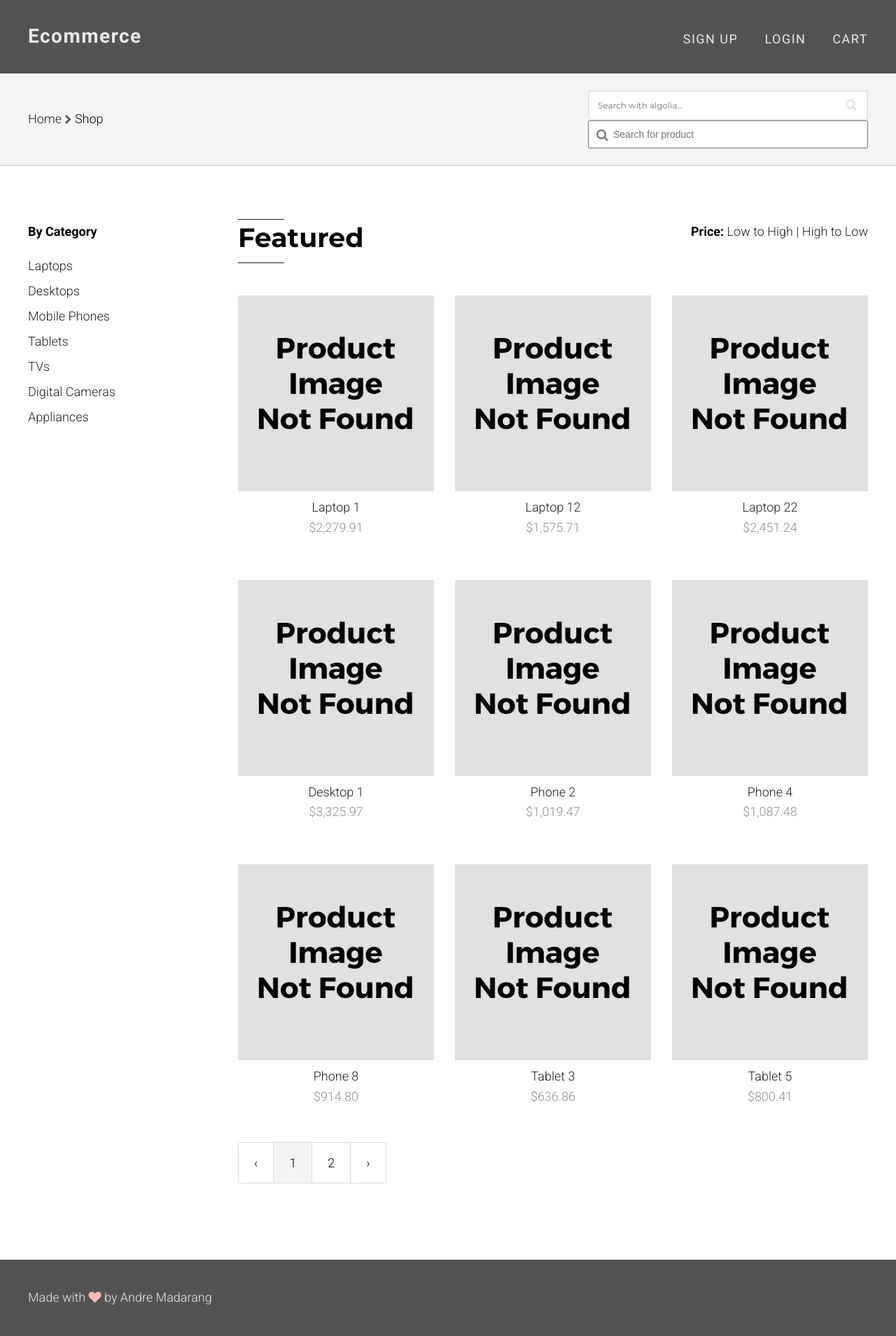
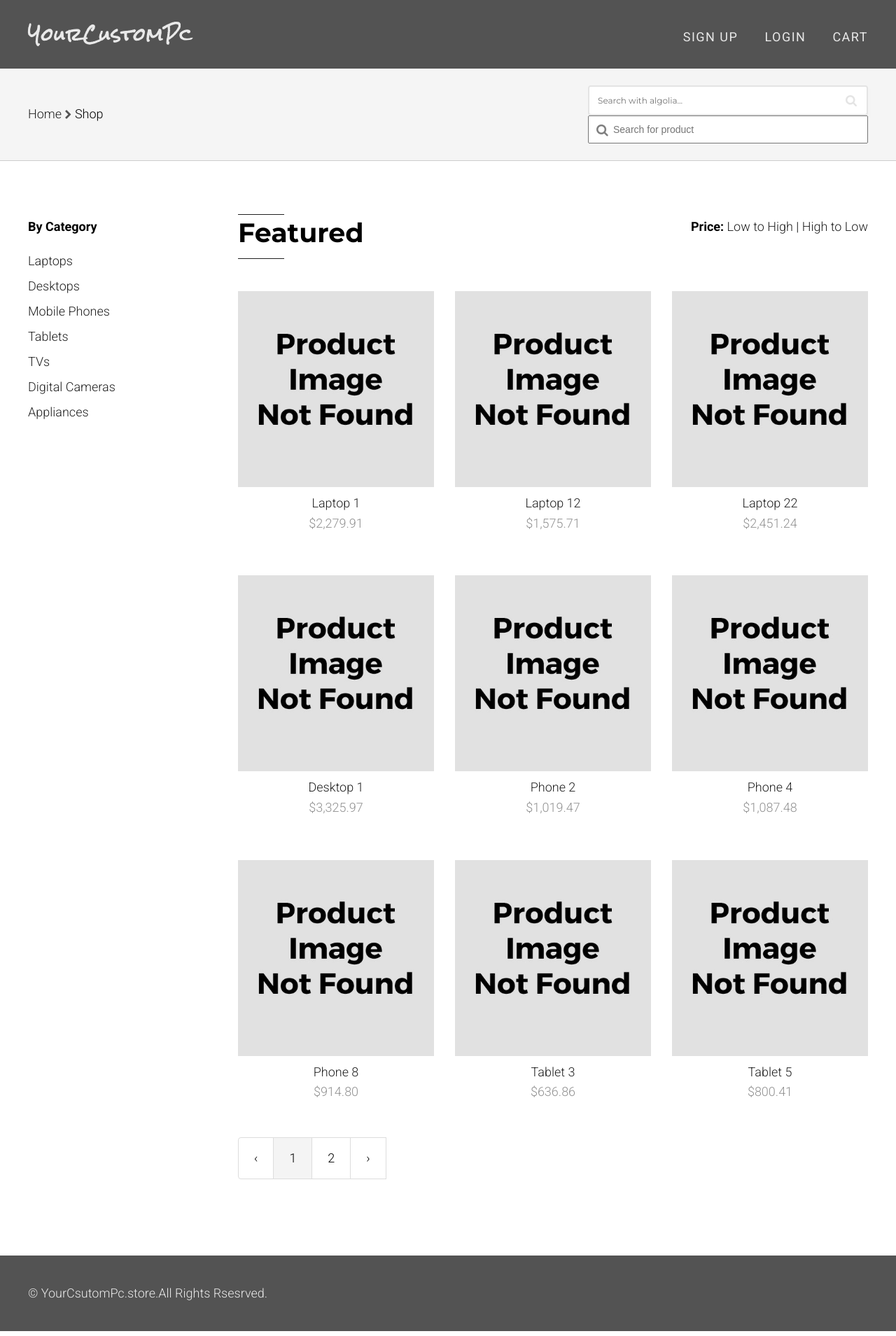
Before and after one commit to tauseef-dev/wdl-laravel, a Laravel app: page /shop in a window 1280 px wide. Shown: the whole page at 70% size. Run offline with Laravel 8, Linux system fonts and the light colour scheme; data comes from the database, SQL or seed files in the repository; data that the repository does not hold is empty; parts of the project's set-up code (start-up, migrations or seed data) failed here and were passed over; some libraries are stand-ins or nearby versions.

Commit message:
cahnges 2

```diff
--- a/resources/views/partials/footer.blade.php
+++ b/resources/views/partials/footer.blade.php
@@ -1,6 +1,6 @@
 <footer>
     <div class="footer-content container">
-        <div class="made-with">Made with <i class="fa fa-heart heart"></i> by Andre Madarang</div>
+        <div class="made-with">&copy; YourCsutomPc.store.All Rights Rsesrved.</div>
         {{ menu('footer', 'partials.menus.footer') }}
     </div> <!-- end footer-content -->
 </footer>
--- a/resources/views/partials/nav.blade.php
+++ b/resources/views/partials/nav.blade.php
@@ -1,7 +1,11 @@
+<head>
+        <link href="https://fonts.googleapis.com/css2?family=Permanent+Marker&family=Rock+Salt&display=swap" rel="stylesheet">
+</head>
+
 <header>
     <div class="top-nav container">
       <div class="top-nav-left">
-          <div class="logo"><a href="/">Ecommerce</a></div>
+          <div style="font-size:24px;cursor:pointer; color:white; font-family: 'Rock Salt', cursive;" class="logo"><a href="/">YourCustomPc</a></div>
           @if (! (request()->is('checkout') || request()->is('guestCheckout')))
           {{ menu('main', 'partials.menus.main') }}
           @endif
```
Also changed, not shown: database/seeds/MenuItemsTableSeederCustom.php (+5 -5 lines), 3 other files.
